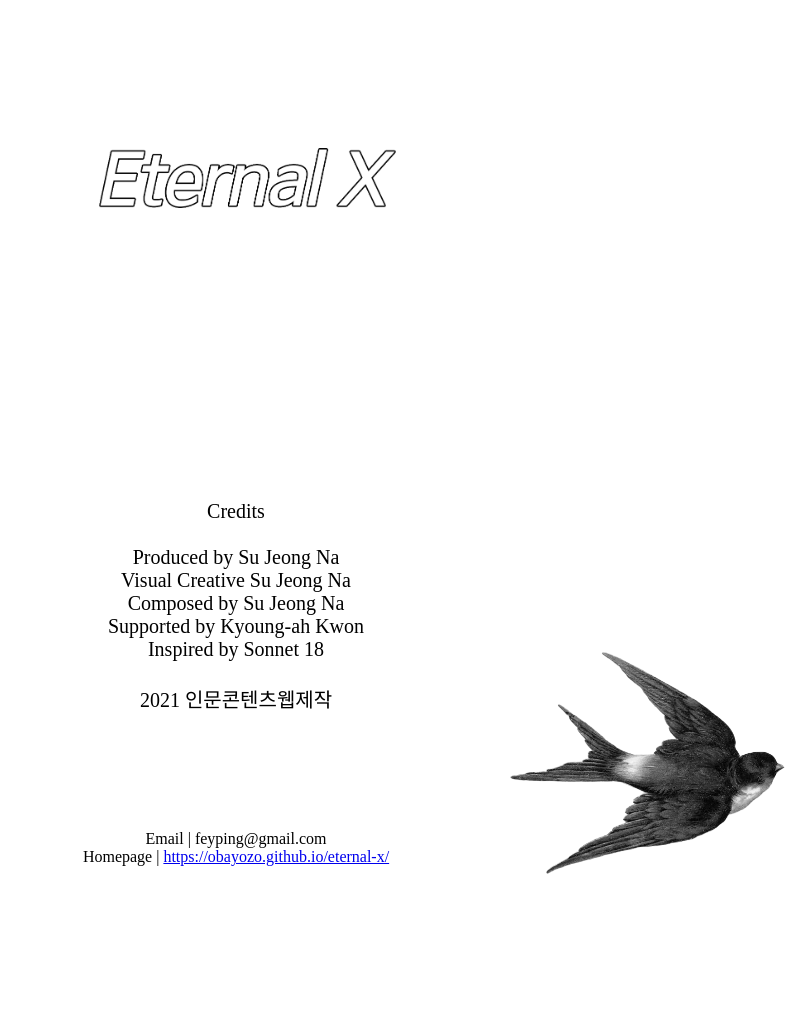
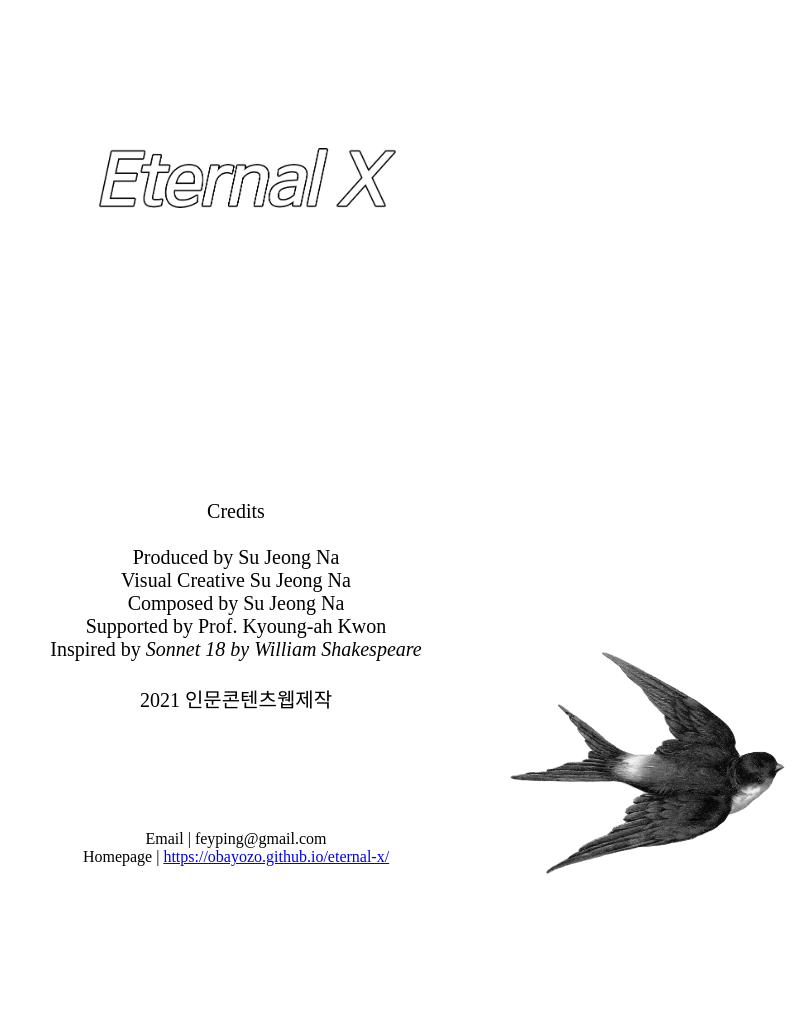
Before and after one commit to obayozo/Eternal-X, a plain HTML site: page credits.html in a window 1280 px wide. Shown: the whole page, without its empty margins (484-1280 px from the left). Drawn offline with Linux system fonts and the light colour scheme.

Commit message:
210618 credits

```diff
--- a/credits.html
+++ b/credits.html
@@ -21,8 +21,8 @@ Credits<br><br>
 Produced by Su Jeong Na<br>
 Visual Creative Su Jeong Na<br>
 Composed by Su Jeong Na<br>
-Supported by Kyoung-ah Kwon<br>
-Inspired by Sonnet 18<br><br>
+Supported by Prof. Kyoung-ah Kwon<br>
+Inspired by <em>Sonnet 18 by William Shakespeare</em><br><br>
 2021 인문콘텐츠웹제작
 </div>
 
```
